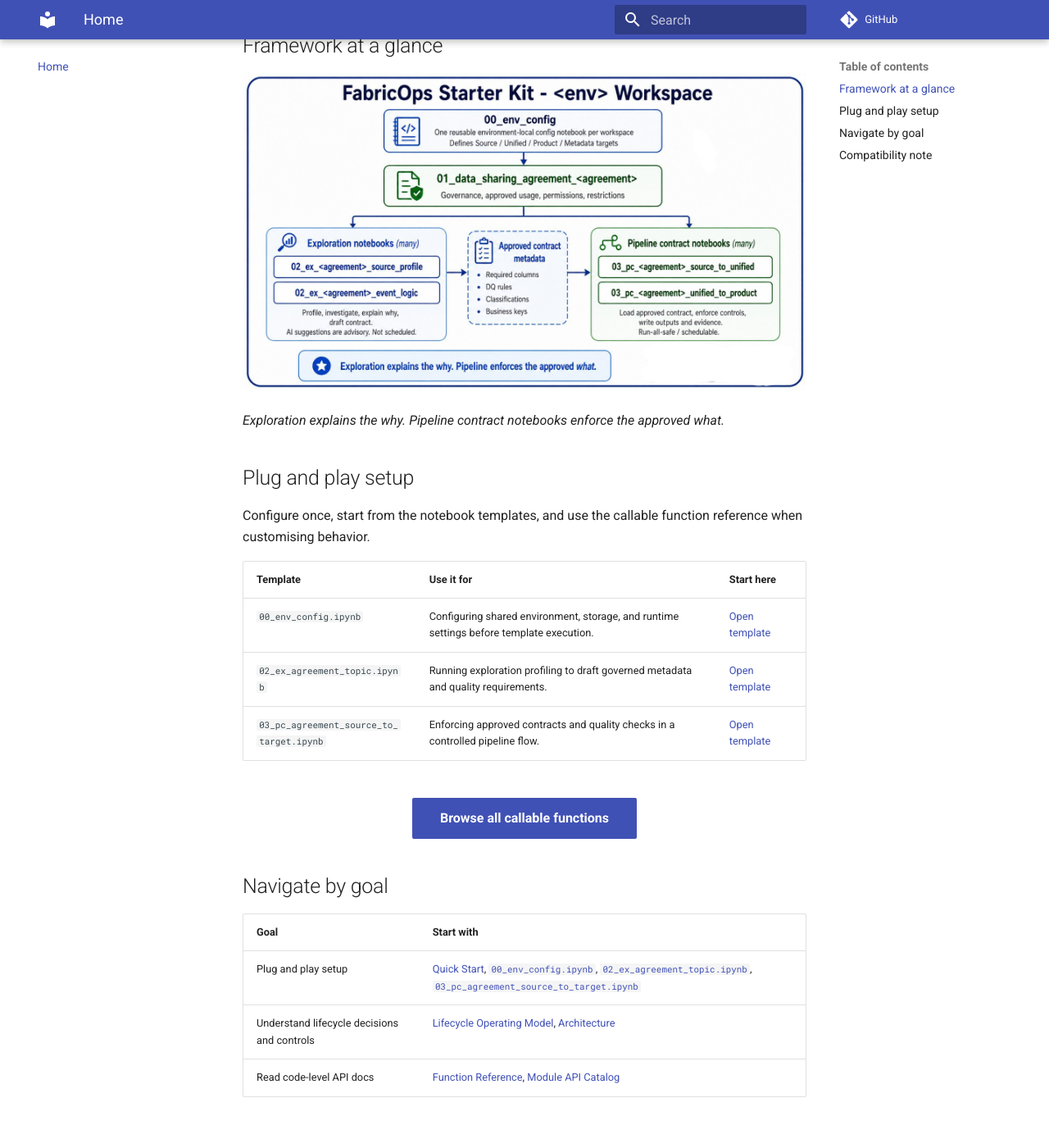
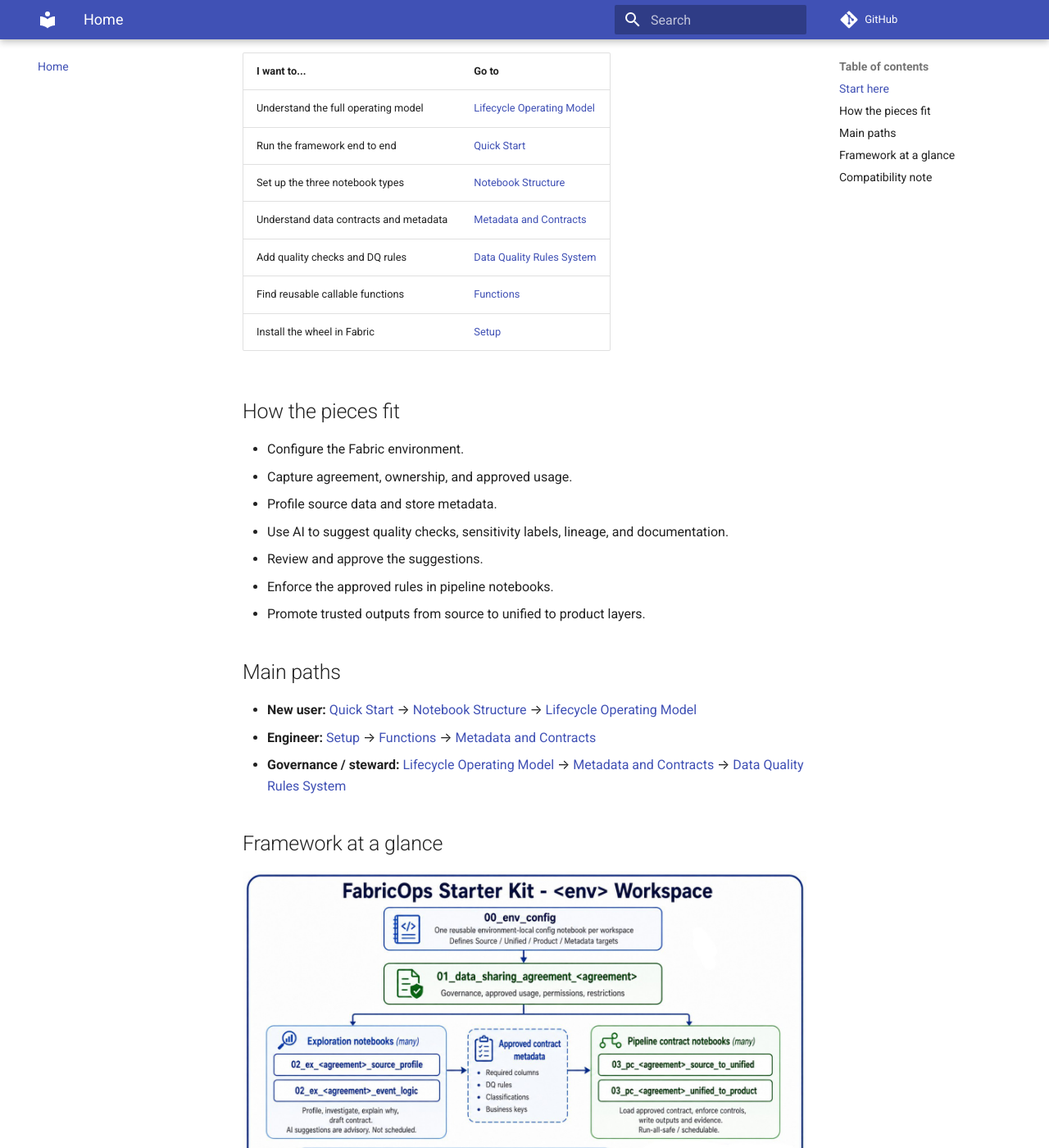
Before and after one commit to Voycepeh/fabric-data-product-framework, an MkDocs documentation site: the page built from docs/index.md, in a window 1280 px wide and 1400 px high, scrolled down 479 px. Shown: the whole window at 82% size. Built offline with MkDocs 1.6.1 and Material for MkDocs 9.7.7, drawn with Linux system fonts in a browser that asks for light colours; comment, search, counter and statistics services are not loaded; some of the changed text lies outside the part shown.

Commit message:
Improve docs homepage entry points

```diff
--- a/docs/index.md
+++ b/docs/index.md
@@ -1,12 +1,40 @@
 # FabricOps Starter Kit
 
-FabricOps Starter Kit helps teams build **governed, quality-checked, AI-ready Microsoft Fabric notebooks**.
+FabricOps Starter Kit is a lightweight, Fabric-first notebook framework for building reusable, documented, quality-checked, drift-aware, governed, AI-ready data products.
 
-It moves teams from exploration to controlled pipeline delivery with reusable metadata, DQ evidence, lineage, and handover artifacts.
+Use this page as a guided front door into the docs.
 
-[Quick Start](quick-start.md){ .md-button .md-button--primary }
+[Start with Quick Start](quick-start/){ .md-button .md-button--primary }
 
-[Understand the lifecycle](lifecycle-operating-model.md){ .md-button .md-button--primary }
+[See the lifecycle model](lifecycle-operating-model/){ .md-button .md-button--primary }
+
+## Start here
+
+| I want to... | Go to |
+| --- | --- |
+| Understand the full operating model | [Lifecycle Operating Model](lifecycle-operating-model/) |
+| Run the framework end to end | [Quick Start](quick-start/) |
+| Set up the three notebook types | [Notebook Structure](notebook-structure/) |
+| Understand data contracts and metadata | [Metadata and Contracts](metadata-and-contracts/) |
+| Add quality checks and DQ rules | [Data Quality Rules System](workflows/data-quality-rules-system/) |
+| Find reusable callable functions | [Functions](reference/) |
+| Install the wheel in Fabric | [Setup](setup/) |
+
+## How the pieces fit
+
+- Configure the Fabric environment.
+- Capture agreement, ownership, and approved usage.
+- Profile source data and store metadata.
+- Use AI to suggest quality checks, sensitivity labels, lineage, and documentation.
+- Review and approve the suggestions.
+- Enforce the approved rules in pipeline notebooks.
+- Promote trusted outputs from source to unified to product layers.
+
+## Main paths
+
+- **New user:** [Quick Start](quick-start/) → [Notebook Structure](notebook-structure/) → [Lifecycle Operating Model](lifecycle-operating-model/)
+- **Engineer:** [Setup](setup/) → [Functions](reference/) → [Metadata and Contracts](metadata-and-contracts/)
+- **Governance / steward:** [Lifecycle Operating Model](lifecycle-operating-model/) → [Metadata and Contracts](metadata-and-contracts/) → [Data Quality Rules System](workflows/data-quality-rules-system/)
 
 ## Framework at a glance
 
@@ -14,30 +42,6 @@
 
 _Exploration explains the why. Pipeline contract notebooks enforce the approved what._
 
-## Plug and play setup
-
-Configure once, start from the notebook templates, and use the callable function reference when customising behavior.
-
-| Template | Use it for | Start here |
-| --- | --- | --- |
-| `00_env_config.ipynb` | Configuring shared environment, storage, and runtime settings before template execution. | [Open template](https://github.com/Voycepeh/FabricOps-Starter-Kit/blob/main/templates/notebooks/00_env_config.ipynb) |
-| `02_ex_agreement_topic.ipynb` | Running exploration profiling to draft governed metadata and quality requirements. | [Open template](https://github.com/Voycepeh/FabricOps-Starter-Kit/blob/main/templates/notebooks/02_ex_agreement_topic.ipynb) |
-| `03_pc_agreement_source_to_target.ipynb` | Enforcing approved contracts and quality checks in a controlled pipeline flow. | [Open template](https://github.com/Voycepeh/FabricOps-Starter-Kit/blob/main/templates/notebooks/03_pc_agreement_source_to_target.ipynb) |
-
-<div class="center-cta">
-  <a class="md-button md-button--primary" href="reference/">
-    Browse all callable functions
-  </a>
-</div>
-
-## Navigate by goal
-
-| Goal | Start with |
-| --- | --- |
-| Plug and play setup | [Quick Start](quick-start.md), [`00_env_config.ipynb`](https://github.com/Voycepeh/FabricOps-Starter-Kit/blob/main/templates/notebooks/00_env_config.ipynb), [`02_ex_agreement_topic.ipynb`](https://github.com/Voycepeh/FabricOps-Starter-Kit/blob/main/templates/notebooks/02_ex_agreement_topic.ipynb), [`03_pc_agreement_source_to_target.ipynb`](https://github.com/Voycepeh/FabricOps-Starter-Kit/blob/main/templates/notebooks/03_pc_agreement_source_to_target.ipynb) |
-| Understand lifecycle decisions and controls | [Lifecycle Operating Model](lifecycle-operating-model.md), [Architecture](architecture/index.md) |
-| Read code-level API docs | [Function Reference](reference/index.md), [Module API Catalog](api/modules/index.md) |
-
 ## Compatibility note
 
 The Python package import path remains `fabricops_kit`.
```
